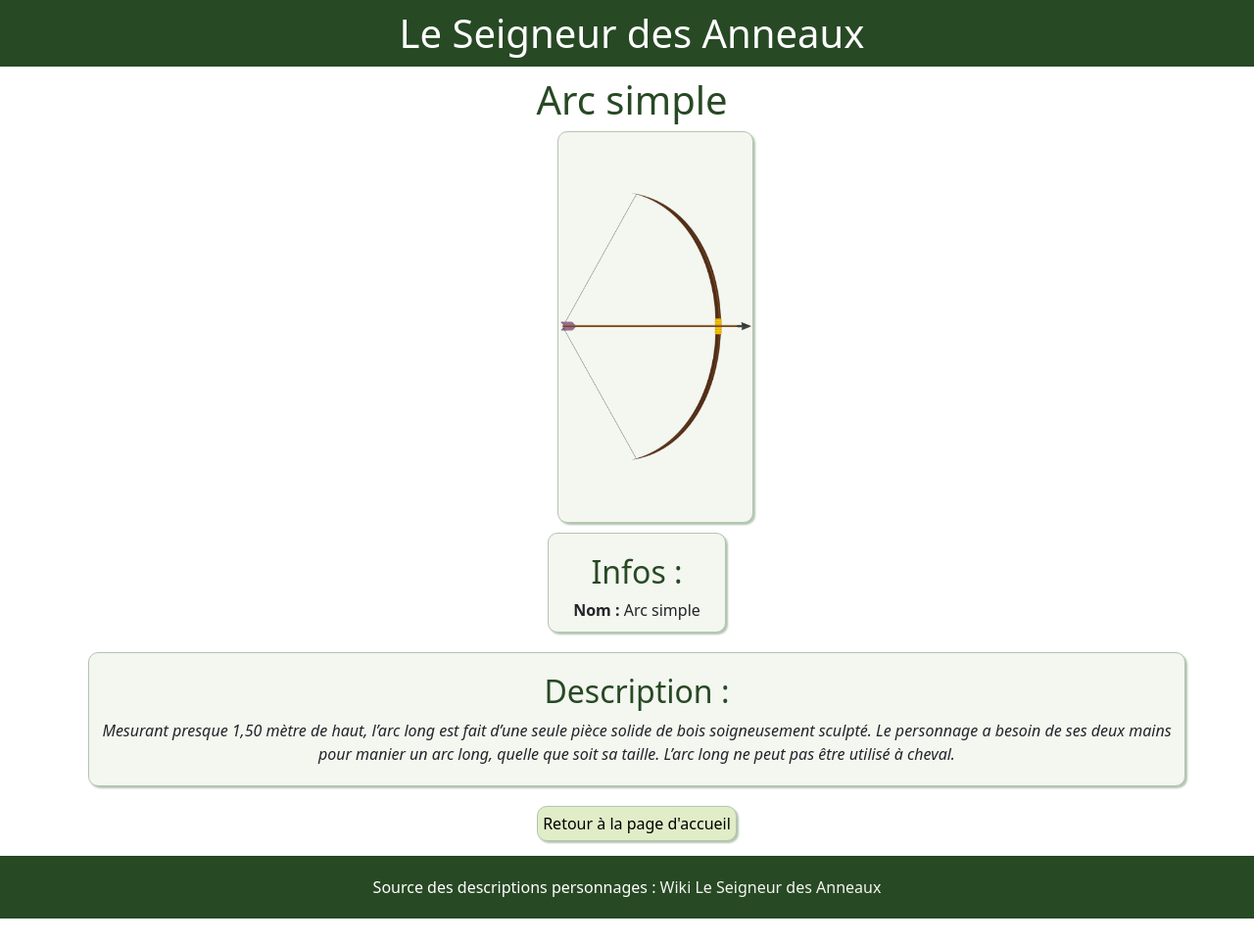
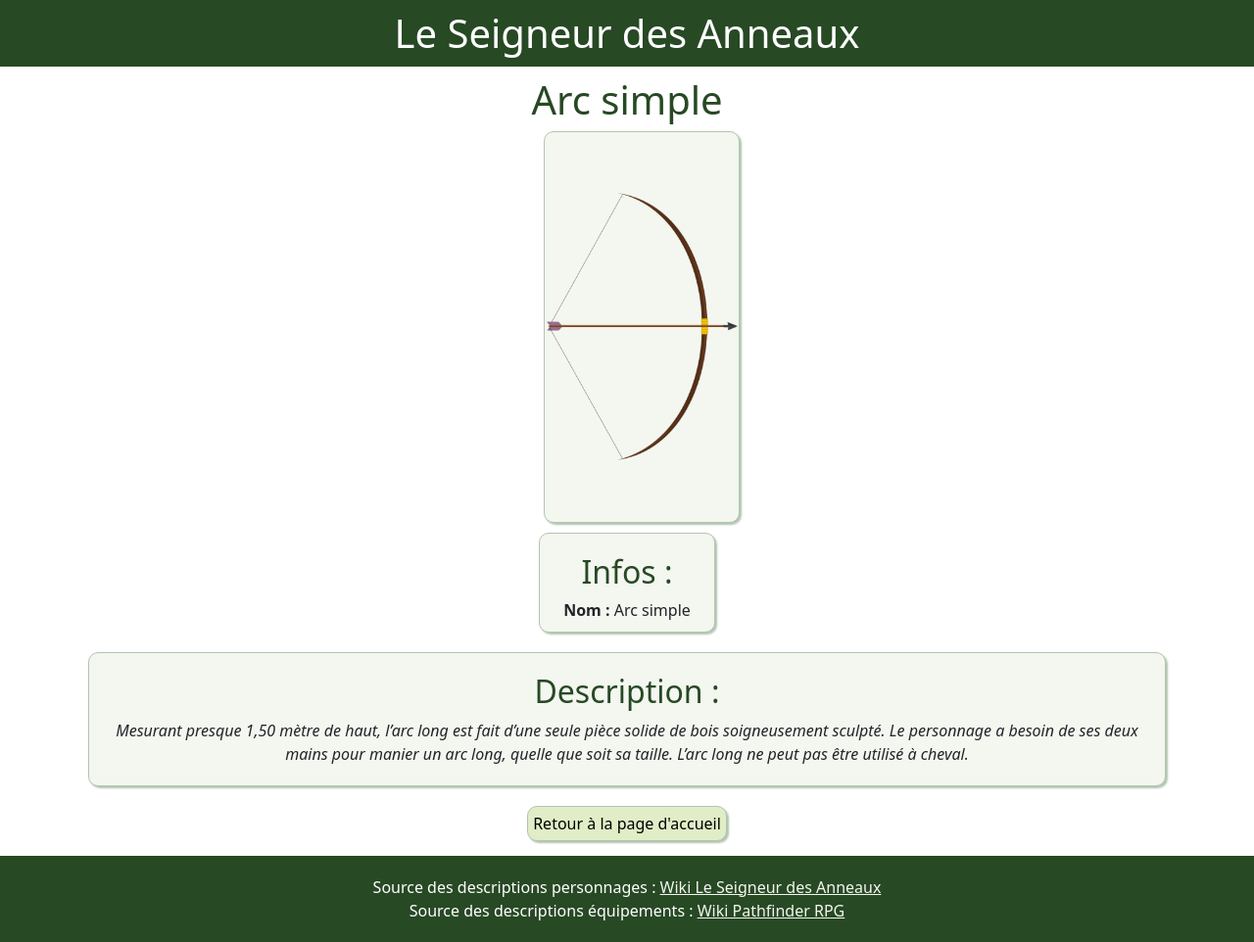
Before and after one commit to ludivine-mauget/playground-I2, a Django app: a page that uses playground/templates/playground/base.html in a window 1280 px wide. Shown: the whole page at 98% size. Before the commit the page ends 938 px from the top, so only its background shows below. Run offline with Django 3.2, Linux system fonts and the light colour scheme; data comes from the database, SQL or seed files in the repository; both versions use the stored data as it was after the commit.

Commit message:
version finale

```diff
--- a/playground/static/css/style.css
+++ b/playground/static/css/style.css
@@ -9,6 +9,7 @@ a img {
 
 div{
     padding-left: 10px;
+    padding-right: 10px;
 }
 
 p {
@@ -21,7 +22,7 @@ h2 {
 }
 
 .footer a {
-    text-decoration: none;
+    /* text-decoration: none; */
     color: rgb(244, 246, 240);
 }
 
@@ -89,6 +90,7 @@ h2 {
 
 .content {
     justify-content: center;
+    text-align: center;
 }
 
 .character-infos {
@@ -150,3 +152,7 @@ h2 {
     width: 200px;
     box-shadow: 2px 2px 2px 0px rgb(178, 197, 176);
 }
+
+.decalage {
+    margin-right: 10px;
+}
--- a/playground/templates/playground/base.html
+++ b/playground/templates/playground/base.html
@@ -22,7 +22,7 @@
         </div>
         <div class="footer">
             Source des descriptions personnages : <a href="https://lotr.fandom.com/fr/wiki/Wiki_Le_Seigneur_des_Anneaux">Wiki Le Seigneur des Anneaux</a> <br>
-            {% comment %} Source des descriptions équipements : <a href="https://www.pathfinder-fr.org/Wiki/Pathfinder-RPG.Descriptions%20individuelles%20des%20armes.ashx">Wiki Pathfinder RPG</a> {% endcomment %}
+            Source des descriptions équipements : <a href="https://www.pathfinder-fr.org/Wiki/Pathfinder-RPG.Descriptions%20individuelles%20des%20armes.ashx">Wiki Pathfinder RPG</a>
         </div>
         <script src="https://cdn.jsdelivr.net/npm/bootstrap@5.3.2/dist/js/bootstrap.bundle.min.js" integrity="sha384-C6RzsynM9kWDrMNeT87bh95OGNyZPhcTNXj1NW7RuBCsyN/o0jlpcV8Qyq46cDfL" crossorigin="anonymous"></script>
     </body>
--- a/playground/templates/playground/equipement_detail.html
+++ b/playground/templates/playground/equipement_detail.html
@@ -12,7 +12,7 @@
             <a class="character-title" href="{% url 'equipement_detail' id_equip=equipement.id_equip %}">{{ equipement.id_equip }}</a>
         </h1>
         <div class="row content">
-            <div class="col-lg-2 col-md-6">
+            <div class="col-lg-2 col-md-6 content decalage">
                 <img class="container-photo detail" src="{% get_static_prefix %}{{equipement.photo}}" alt={{equipement.id_equip}}>
             </div>
             <div class="row ligne">
--- a/playground/views.py
+++ b/playground/views.py
@@ -41,22 +41,39 @@ def character_detail(request, id_character):
                         if lieu_form.is_valid():
                                 nouveau_lieu = lieu_form.cleaned_data['lieu']
                                 lieu_choisi = get_object_or_404(Lieu, id_lieu=nouveau_lieu)
+                                if lieu_choisi == ancien_lieu :
+                                        message = f"{character} déjà dans le lieu {lieu_choisi} !"
+                                        return render(request, 'playground/character_detail.html', {'character': character, 'equipement': ancien_equip, 'equip_form': equip_form, 'lieu_form': lieu_form, 'message': message, 'lieu': ancien_lieu})
                                 if lieu_choisi.disponibilite == "libre" :
-                                                ancien_lieu.disponibilite = "libre"
-                                                ancien_lieu.save()
-                                                if lieu_choisi.id_lieu == "Lit":
-                                                        lieu_choisi.disponibilite = "occupé"
-                                                        character.etat = "endormi"
-                                                if lieu_choisi.id_lieu == "Foncombe":
-                                                        character.etat = "repus"
-                                                if lieu_choisi.id_lieu == "Champ de bataille":
-                                                        character.etat = "fatigué"
-                                                if lieu_choisi.id_lieu == "Comté":
-                                                        character.etat = "affamé"
-                                                lieu_choisi.save()
-                                                character.lieu = lieu_choisi
-                                                character.save()
-                                                return redirect('character_detail', id_character=character.id_character)
+                                        # Si le personnage est fatigué, il ne peut aller que dans le lit
+                                        if character.etat == "fatigué" and lieu_choisi.id_lieu != "Lit":
+                                                message = f"{character} est fatigué et ne peut aller que dans le lit pour se reposer !"
+                                                return render(request, 'playground/character_detail.html', {'character': character, 'equipement': ancien_equip, 'equip_form': equip_form, 'lieu_form': lieu_form, 'message': message, 'lieu': ancien_lieu})
+                                        # Si le personnage est endormi, il ne peut aller que dans la comté
+                                        if character.etat == "endormi" and lieu_choisi.id_lieu != "Comté":
+                                                message = f"{character} est endormi et ne peut aller que dans la Comté pour se réveiller !"
+                                                return render(request, 'playground/character_detail.html', {'character': character, 'equipement': ancien_equip, 'equip_form': equip_form, 'lieu_form': lieu_form, 'message': message, 'lieu': ancien_lieu})
+                                        if character.etat == "affamé" and lieu_choisi.id_lieu != "Foncombe":
+                                                message = f"{character} est affamé et ne peut aller qu'à Foncombe pour manger !"
+                                                return render(request, 'playground/character_detail.html', {'character': character, 'equipement': ancien_equip, 'equip_form': equip_form, 'lieu_form': lieu_form, 'message': message, 'lieu': ancien_lieu})
+                                        if character.etat == "repus" and lieu_choisi.id_lieu != "Champ de bataille":
+                                                message = f"{character} est repus et ne peut aller qu'au champ de bataille pour se battre !"
+                                                return render(request, 'playground/character_detail.html', {'character': character, 'equipement': ancien_equip, 'equip_form': equip_form, 'lieu_form': lieu_form, 'message': message, 'lieu': ancien_lieu})
+                                        ancien_lieu.disponibilite = "libre"
+                                        ancien_lieu.save()
+                                        if lieu_choisi.id_lieu == "Lit":
+                                                lieu_choisi.disponibilite = "occupé"
+                                                character.etat = "endormi"
+                                        if lieu_choisi.id_lieu == "Foncombe":
+                                                character.etat = "repus"
+                                        if lieu_choisi.id_lieu == "Champ de bataille":
+                                                character.etat = "fatigué"
+                                        if lieu_choisi.id_lieu == "Comté":
+                                                character.etat = "affamé"
+                                        lieu_choisi.save()
+                                        character.lieu = lieu_choisi
+                                        character.save()
+                                        return redirect('character_detail', id_character=character.id_character)
                                 else :
                                         occupants = Character.objects.filter(lieu=lieu_choisi.id_lieu)
                                         noms_occupants = ",".join([occupant.id_character for occupant in occupants])
```
Also changed, not shown: db.sqlite3.
